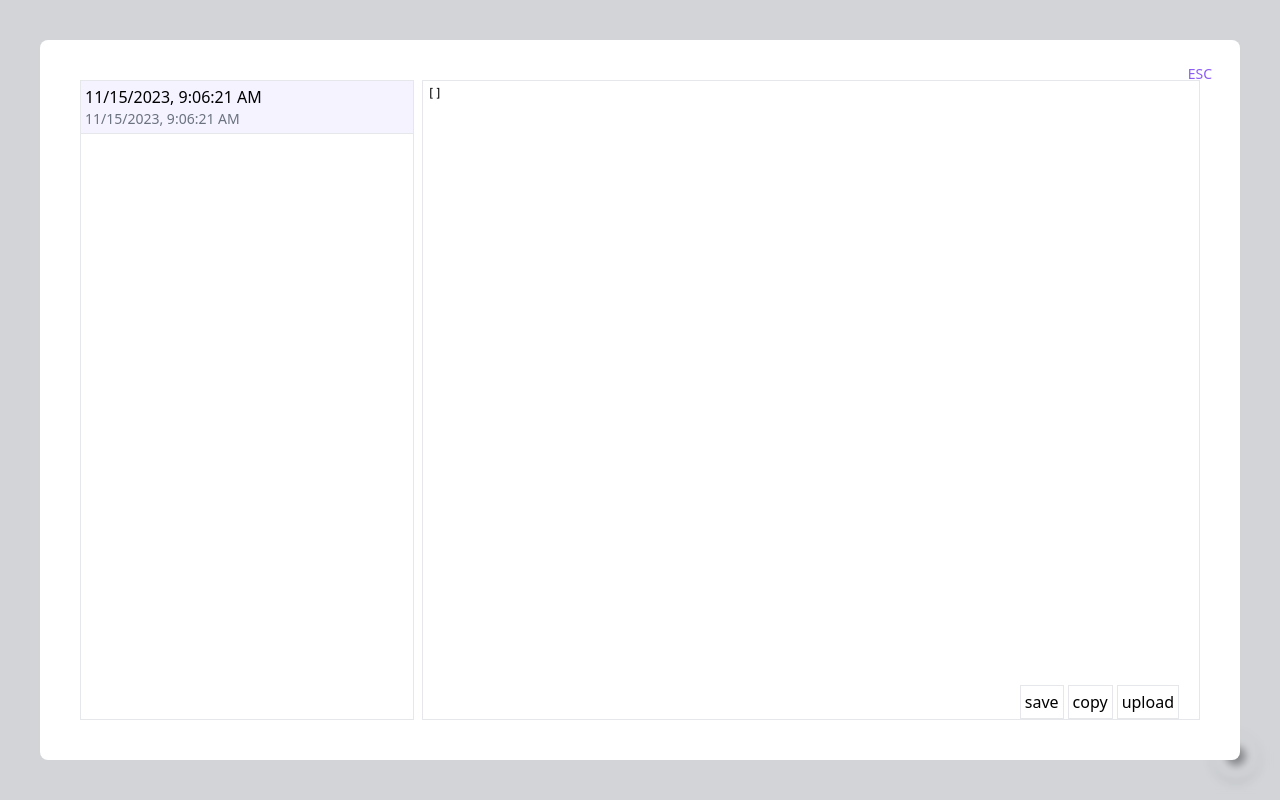
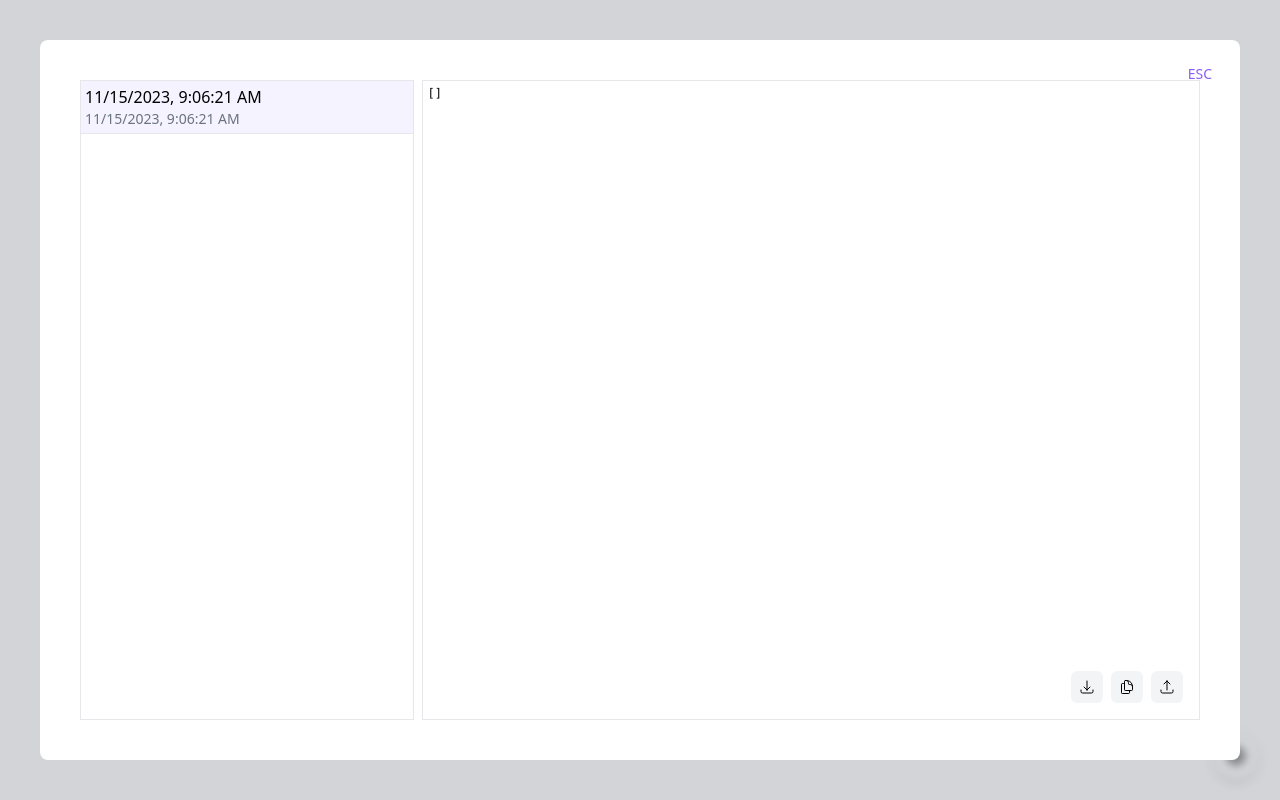
Before and after one commit to xloc/prompt-graph, a Vue app: page / in a window 1280 px wide. Both pictures are taken after a click on the button 1236 px from the left and 756 px from the top of the page. Built offline with nearby package versions, Linux system fonts and the light colour scheme.

Commit message:
add icons

```diff
--- a/package.json
+++ b/package.json
@@ -9,6 +9,8 @@
     "preview": "vite preview"
   },
   "dependencies": {
+    "@headlessui/vue": "^1.7.16",
+    "@heroicons/vue": "^2.0.18",
     "@types/lodash": "^4.14.202",
     "dexie": "^3.2.4",
     "lodash": "^4.17.21",
--- a/src/components/FileList/FileListItem.vue
+++ b/src/components/FileList/FileListItem.vue
@@ -2,14 +2,23 @@
   <div class="relative group">
     <div class="text">{{ file.fileName }}</div>
     <div class="text-sm text-gray-500">{{ file.creatdAt.toLocaleString() }}</div>
-    <div class="absolute inset-0 flex justify-end items-center p-3 ">
-      <button class="invisible group-hover:visible hover:bg-gray-200 px-2 py-1 rounded-md">del</button>
+    <div class="absolute inset-0 flex justify-end items-center p-3 gap-2">
+      <button
+        class="invisible group-hover:visible backdrop-blur-sm bg-gray-300 bg-opacity-50 hover:bg-gray-300 p-2 rounded-md">
+        <PencilSquareIcon class="w-4 h-4" />
+      </button>
+      <button class="invisible group-hover:visible bg-gray-200 hover:bg-gray-300 p-2 rounded-md">
+        <TrashIcon class="w-4 h-4" />
+      </button>
     </div>
   </div>
 </template>
 
 <script setup lang="ts">
 import { GraphFile } from "../file-db";
+import TrashIcon from '@heroicons/vue/24/outline/TrashIcon';
+import PencilSquareIcon from '@heroicons/vue/24/outline/PencilSquareIcon';
+
 
 defineProps<{
   file: GraphFile
--- a/src/components/FilePage.vue
+++ b/src/components/FilePage.vue
@@ -11,10 +11,16 @@
         <div class="absolute inset-0 overflow-y-auto">
           <pre class="p-1 text-xs inset-0">{{ code }}</pre>
         </div>
-        <ul class="flex gap-1 justify-end w-full absolute bottom-0 right-5">
-          <button class="p-1 border" @click="save">save</button>
-          <button class="p-1 border" @click="copy">copy</button>
-          <button class="p-1 border" @click="showUpload = true">upload</button>
+        <ul class="flex gap-2 justify-end w-full absolute bottom-4 right-4">
+          <button class="bg-gray-100 hover:bg-gray-300 p-2 rounded-md" @click="save">
+            <ArrowDownTrayIcon class="w-4 h-4" />
+          </button>
+          <button class="bg-gray-100 hover:bg-gray-300 p-2 rounded-md" @click="copy">
+            <DocumentDuplicateIcon class="w-4 h-4" />
+          </button>
+          <button class="bg-gray-100 hover:bg-gray-300 p-2 rounded-md" @click="showUpload = true">
+            <ArrowUpTrayIcon class="w-4 h-4" />
+          </button>
         </ul>
       </div>
     </div>
@@ -34,6 +40,9 @@ import Page from './Page.vue'
 import { useKeyPress } from '../composables/keypress';
 import { GraphFile, db } from './file-db';
 import FileListItem from './FileList/FileListItem.vue';
+import DocumentDuplicateIcon from '@heroicons/vue/24/outline/DocumentDuplicateIcon';
+import ArrowUpTrayIcon from '@heroicons/vue/24/outline/ArrowUpTrayIcon';
+import ArrowDownTrayIcon from '@heroicons/vue/24/outline/ArrowDownTrayIcon';
 
 const props = defineProps<{
   modelValue: GraphFile,
@@ -61,7 +70,7 @@ const save = () => {
   const url = URL.createObjectURL(blob);
   const a = document.createElement('a');
   a.href = url;
-  a.download = `${new Date().toLocaleString().replace('T', ' ').substring(0, 20)}.yaml`;
+  a.download = `${props.modelValue.fileName}.yaml`;
   a.click();
   URL.revokeObjectURL(url);
 };
```
Also changed, not shown: 1 other file (tests, documents, lock files or other folders).
